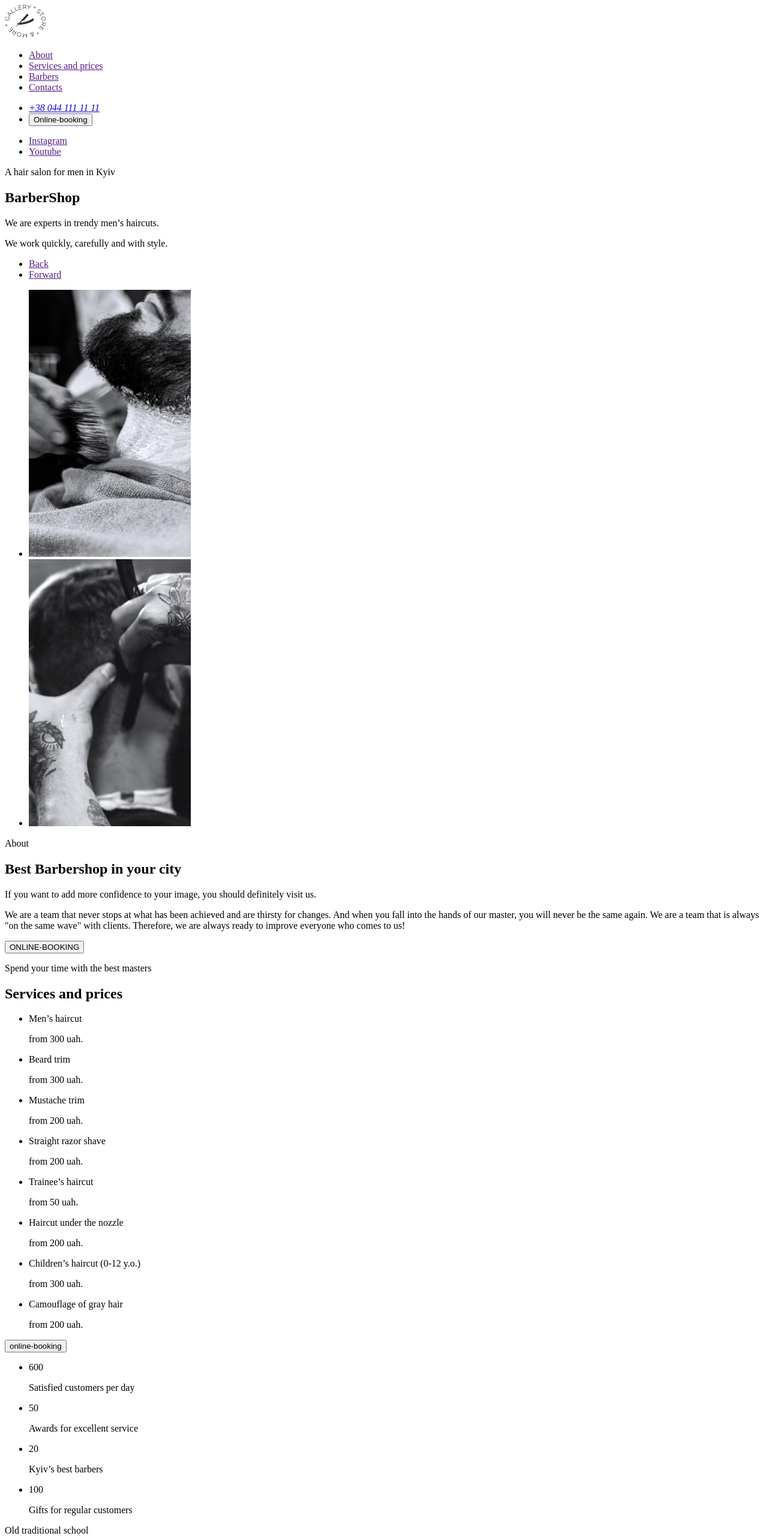
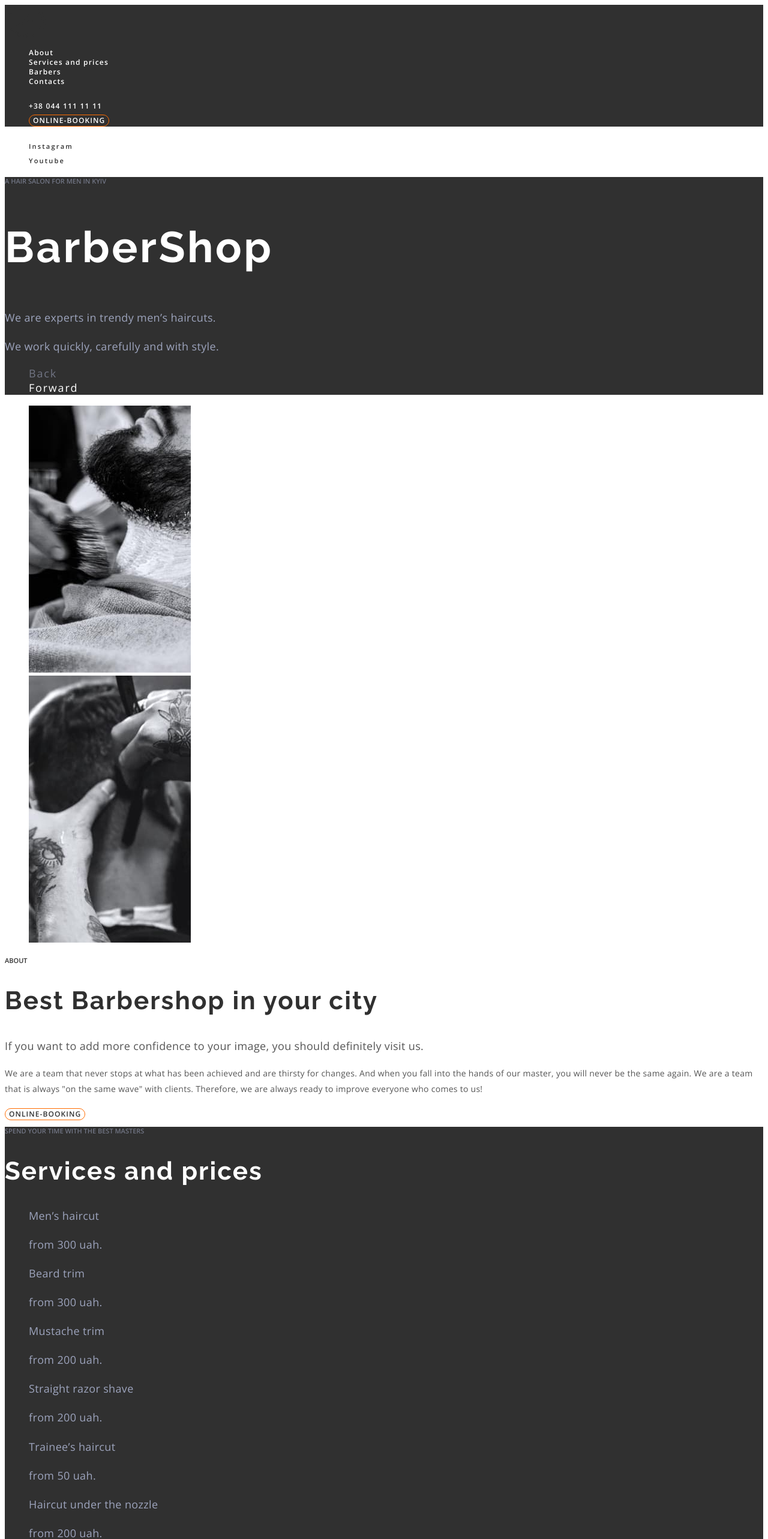
Before and after one commit to ymimemsm/Barbershop, a plain HTML site: page index.html in a window 1280 px wide. Shown: the top 2565 px of the page at 60% size. Drawn offline with nearby package versions, Linux system fonts and the light colour scheme.

Commit message:
starttin and prociding with css

```diff
--- a/index.html
+++ b/index.html
@@ -14,22 +14,22 @@
     <title>BarberShop</title>
   </head>
   <body>
-    <header>
+    <header class="headrbg">
       <nav>
         <a href="./index.html">
           <img src="./img/Logo.svg" alt="logo" width="69" height="55" />
         </a>
-        <ul>
-          <li><a href="">About</a></li>
-          <li><a href="">Services and prices</a></li>
-          <li><a href="">Barbers</a></li>
-          <li><a href="">Contacts</a></li>
+        <ul class="list headertext header-text-color">
+          <li><a class="underline header-text-color" href="">About</a></li>
+          <li><a class="underline header-text-color" href="">Services and prices</a></li>
+          <li><a class="underline header-text-color" href="">Barbers</a></li>
+          <li><a class="underline header-text-color" href="">Contacts</a></li>
         </ul>
       </nav>
       <address>
-        <ul>
-          <li><a href="tel:+380441111111">+38 044 111 11 11</a></li>
-          <li><button type="button">Online-booking</button></li>
+        <ul class="list">
+          <li><a class="underline headertext header-contacts" href="tel:+380441111111">+38 044 111 11 11</a></li>
+          <li><button type="button" class="button dark-button">Online-booking</button></li>
         </ul>
       </address>
     </header>
@@ -37,142 +37,141 @@
         <!------------------------- Hero ------------------------------->
       <section>
         <div>
-            <ul>
-                <li><a href="">Instagram</a></li>
-                <li><a href="">Youtube</a></li>
+            <ul class="list">
+                <li><a class="underline verysmalltext social-links" href="">Instagram</a></li>
+                <li><a class="underline verysmalltext social-links" href="">Youtube</a></li>
             </ul>
                     </div>
-        <div>
-            <p>A hair salon for men in Kyiv</p>
-            <h1>BarberShop</h1>
-            <p>We are experts in trendy men’s haircuts.</p>
-            <p>We work quickly, carefully and with style.</p>
-            <ul>
-                <li><a href="">Back</a></li>
-                <li><a href="">Forward</a></li>
+        <div class="temporarybg">
+            <p class="verysmalltext pherosection">A hair salon for men in Kyiv</p>
+            <h1 class="h1">BarberShop</h1>
+            <p class="maintext maintext-light-ondark">We are experts in trendy men’s haircuts.</p>
+            <p class="maintext maintext-light-ondark">We work quickly, carefully and with style.</p>
+            <ul class="list">
+                <li><a class="underline back-fwd" href="">Back</a></li>
+                <li><a class="underline fwd-back" href="">Forward</a></li>
             </ul>
         </div>
        </section>
        <!------------------------- About---------------------------------->
       <section>
-        <ul>
+        <ul class="list">
             <li><img src="./img/about/img1.jpg" alt="foto1" width="270" height="445"></li>
             <li><img src="./img/about/img2.jpg" alt="foto2" width="270" height="445"></li>
         </ul>
-        <p>About</p>
-        <h2>Best Barbershop in your city</h2>
-        <p>If you want to add more confidence to your image, you should definitely visit us.</p>
-        <p>We are a team that never stops at what has been achieved and are thirsty for changes. And when you fall into the hands of our master, you will never be the same again. We are a team that is always "on the same wave" with clients. Therefore, we are always ready to improve everyone who comes to us!</p>
-        <button type="button">ONLINE-BOOKING</button>
+        <p class="verysmalltext p1about">About</p>
+        <h2 class="h2text h2dark">Best Barbershop in your city</h2>
+        <p class="maintext">If you want to add more confidence to your image, you should definitely visit us.</p>
+        <p class="p3about">We are a team that never stops at what has been achieved and are thirsty for changes. And when you fall into the hands of our master, you will never be the same again. We are a team that is always "on the same wave" with clients. Therefore, we are always ready to improve everyone who comes to us!</p>
+        <button type="button" class="button light-button">ONLINE-BOOKING</button>
         </section>
       <!---------------------- Services and Prices ---------------------->
-      <section>
-        <p>Spend your time with the best masters</p>
-        <h2>Services and prices</h2>
-<ul>
-    <li>
-        <p>Men’s haircut</p>
-        <p>from 300 uah.</p>
+      <section class="temporarybg">
+        <p class="verysmalltext pherosection">Spend your time with the best masters</p>
+        <h2 class="h2text h2light">Services and prices</h2>
+<ul class="list">
+    <li >
+        <p class="maintext maintext-light-ondark">Men’s haircut</p>
+        <p class="maintext maintext-light-ondark">from 300 uah.</p>
     </li>
     <li>
-        <p>Beard trim</p>
-        <p>from 300 uah.</p>
+        <p class="maintext maintext-light-ondark">Beard trim</p>
+        <p class="maintext maintext-light-ondark">from 300 uah.</p>
     </li>
     <li>
-        <p>Mustache trim</p>
-        <p>from 200 uah.</p>
+        <p class="maintext maintext-light-ondark">Mustache trim</p>
+        <p class="maintext maintext-light-ondark">from 200 uah.</p>
     </li>
     <li>
-        <p>Straight razor shave</p>
-        <p>from 200 uah.</p>
+        <p class="maintext maintext-light-ondark">Straight razor shave</p>
+        <p class="maintext maintext-light-ondark">from 200 uah.</p>
     </li>
 </ul>
-<ul>
+<ul class="list">
     <li>
-        <p>Trainee’s haircut</p>
-        <p>from 50 uah.</p>
+        <p class="maintext maintext-light-ondark">Trainee’s haircut</p>
+        <p class="maintext maintext-light-ondark">from 50 uah.</p>
     </li>
     <li>
-        <p>Haircut under the nozzle</p>
-        <p>from 200 uah.</p>
+        <p class="maintext maintext-light-ondark">Haircut under the nozzle</p>
+        <p class="maintext maintext-light-ondark">from 200 uah.</p>
     </li>
     <li>
-        <p>Children’s haircut (0-12 y.o.)</p>
-        <p>from 300 uah.</p>
+        <p class="maintext maintext-light-ondark">Children’s haircut (0-12 y.o.)</p>
+        <p class="maintext maintext-light-ondark">from 300 uah.</p>
     </li>
     <li>
-        <p>Camouflage of gray hair</p>
-        <p>from 200 uah.</p>
+        <p class="maintext maintext-light-ondark">Camouflage of gray hair</p>
+        <p class="maintext maintext-light-ondark">from 200 uah.</p>
     </li>
 </ul>
-<button type="button">online-booking</button>
-
+<button type="button" class="button dark-button">online-booking</button>
       </section>
       <!------------------------- Old Traditional School---------------------------->
       <section>
-       <ul>
+       <ul class="list">
         <li>
-            <span>600</span>
-            <p>Satisfied customers per day</p>
+            <span class="numbers">600</span>
+            <p class="verysmalltext under-number-text">Satisfied customers per day</p>
         </li>
         <li>
-            <span>50</span>
-            <p>Awards for excellent service</p>
+            <span class="numbers">50</span>
+            <p class="verysmalltext under-number-text">Awards for excellent service</p>
         </li>
         <li>
-            <span>20</span>
-            <p>Kyiv’s best barbers</p>
+            <span class="numbers">20</span>
+            <p class="verysmalltext under-number-text">Kyiv’s best barbers</p>
         </li>
         <li>
 
-            <span>100</span>
-            <p>Gifts for regular customers</p>
+            <span class="numbers">100</span>
+            <p class="verysmalltext under-number-text">Gifts for regular customers</p>
         </li>
        </ul>
-       <p>Old traditional school</p>
-       <h2>¿Why people come to us?</h2>
-       <p>Only good things are said about us. But it's better to see and feel 1 time than read 10 times. </p>
+       <p class="verysmalltext p1about">Old traditional school</p>
+       <h2 class="h2text h2dark">¿Why people come to us?</h2>
+       <p class="maintext">Only good things are said about us. But it's better to see and feel 1 time than read 10 times. </p>
 
       </section>
       <!------------------------------------The Team----------------------------->
       <section>
-        <p>For true enjoyers of the atmosphere</p>
-        <h2>Our barbers</h2>
-        <ul>
+        <p class="verysmalltext p1about">For true enjoyers of the atmosphere</p>
+        <h2 class="h2text h2dark">Our barbers</h2>
+        <ul class="list">
                         <li>
-                <a href="">
+                <a  class="underline" href="">
                     <img src="./img/team/img4.jpg" alt="John Smith" width="370" height="346">
-                        <h3>John Smith</h3>
-                        <p>Extreme Barber</p>
+                        <h3 class="team-name-text">John Smith</h3>
+                        <p class="p1team">Extreme Barber</p>
                 </a>
-                <ul>
-                    <li><a href=""><img src="./img/social-logos/instagram.svg" alt="instagram-logo" width="44" height="44"></a></li>
+                <ul class="list">
+                    <li><a href=""><img src="./img/social-logos/instagram-b.svg" alt="instagram-logo" width="44" height="44"></a></li>
                     <li><a href=""><img src="./img/social-logos/tweeter.svg" alt="tweeter-logo" width="44" height="44"></a></li>
                     <li><a href=""><img src="./img/social-logos/facebook.svg" alt="facebook-logo" width="44" height="44"></a></li>
                     <li><a href=""><img src="./img/social-logos/linkedIn.svg" alt="linjeIn-logo" width="44" height="44"></a></li>
                 </ul>
             </li>
             <li>
-                <a href="">
+                <a  class="underline" href="">
                     <img src="./img/team/img5.jpg" alt="Michele Doe" width="370" height="346">
-                        <h3>Michele Doe</h3>
-                        <p>Extreme Barber</p>
+                        <h3 class="team-name-text">Michele Doe</h3>
+                        <p class="p1team">Extreme Barber</p>
                 </a>
-                <ul>
-                    <li><a href=""><img src="./img/social-logos/instagram.svg" alt="instagram-logo" width="44" height="44"></a></li>
+                <ul class="list">
+                    <li><a href=""><img src="./img/social-logos/instagram-b.svg" alt="instagram-logo" width="44" height="44"></a></li>
                     <li><a href=""><img src="./img/social-logos/tweeter.svg" alt="tweeter-logo" width="44" height="44"></a></li>
                     <li><a href=""><img src="./img/social-logos/facebook.svg" alt="facebook-logo" width="44" height="44"></a></li>
                     <li><a href=""><img src="./img/social-logos/linkedIn.svg" alt="linjeIn-logo" width="44" height="44"></a></li>
                 </ul>
             </li>
             <li>
-                <a href="">
+                <a  class="underline" href="">
                     <img src="./img/team/img6.jpg" alt="Alan Black" width="370" height="346">
-                        <h3>Alan Black</h3>
-                        <p>Extreme Barber</p>
+                        <h3 class="team-name-text">Alan Black</h3>
+                        <p class="p1team">Extreme Barber</p>
                 </a>
-                <ul>
-                    <li><a href=""><img src="./img/social-logos/instagram.svg" alt="instagram-logo" width="44" height="44"></a></li>
+                <ul class="list">
+                    <li><a href=""><img src="./img/social-logos/instagram-b.svg" alt="instagram-logo" width="44" height="44"></a></li>
                     <li><a href=""><img src="./img/social-logos/tweeter.svg" alt="tweeter-logo" width="44" height="44"></a></li>
                     <li><a href=""><img src="./img/social-logos/facebook.svg" alt="facebook-logo" width="44" height="44"></a></li>
                     <li><a href=""><img src="./img/social-logos/linkedIn.svg" alt="linjeIn-logo" width="44" height="44"></a></li>
@@ -182,8 +181,8 @@
       </section>
       <!-------------------------------------Work-------------------------->
       <section>
-        <p>In Latin, "barba" means "beard"</p>
-        <ul>
+        <p class="verysmalltext p1about">In Latin, "barba" means "beard"</p>
+        <ul class="list">
             <li><img src="./img/work/img7.jpg" alt="fotowork"></li>
             <li><img src="./img/work/img8.jpg" alt="fotowork"></li>
             <li><img src="./img/work/img9.jpg" alt="fotowork"></li>
@@ -191,18 +190,18 @@
         </ul>
       </section>
       <!----------------------------------OnlineBooking------------------->
-      <section>
-        <h2>Online-booking</h2>
+      <section class="temporarybg">
+        <h2 class="h2text h2light">Online-booking</h2>
       </section>
       <!-----------------------------------Contacts----------------------->
-      <section>
-        <h2>Contacts</h2>
+      <section class="temporarybg">
+        <h2 class="h2text h2light">Contacts</h2>
         <address>
-        <ul>
-            <li><a href="https://goo.gl/maps/eypBmwnykn2r4F7h6">st. Vasilkivska, 7A <br>
+        <ul class="list">
+            <li><a class="underline contacts-address" href="https://goo.gl/maps/eypBmwnykn2r4F7h6">st. Vasilkivska, 7A <br>
                 Kyiv, 08132</a></li>
-            <li><a href="tel:+380441111111">+38 044 111 11 11</a></li>
-            <li><a href="mailto:barbershop@email.com">barbershop@email.com</a></li>
+            <li><a class="underline maintext contacts-tel" href="tel:+380441111111">+38 044 111 11 11</a></li>
+            <li><a class="underline maintext contact-email" href="mailto:barbershop@email.com">barbershop@email.com</a></li>
         </ul>
         </address>
         <p>Working hours</p>
@@ -211,12 +210,13 @@
         <!-- <iframe src="https://www.google.com/maps/embed?pb=!1m18!1m12!1m3!1d2543.4306839483056!2d30.501026775865547!3d50.39581067158179!2m3!1f0!2f0!3f0!3m2!1i1024!2i768!4f13.1!3m3!1m2!1s0x40d4c8c951889799%3A0x58e0259a6e5b738d!2z0YPQuy4g0JLQsNGB0LjQu9GM0LrQvtCy0YHQutCw0Y8sIDcsINCa0LjQtdCyLCDQo9C60YDQsNC40L3QsCwgMDIwMDA!5e0!3m2!1sru!2sde!4v1672956192242!5m2!1sru!2sde" width="300" height="225" style="border:0;" allowfullscreen="" loading="lazy" referrerpolicy="no-referrer-when-downgrade"></iframe>     -->
       </section>
     </main>
+    <!--------------------------------------------Footer------------------------------->
     <footer>
       <p>
         <span>&#169;</span>Copyright 2020</p>
-      <ul>
-        <li><a href="">Instagram</a></li>
-        <li><a href="">Youtube</a></li>
+      <ul class="list">
+        <li><a class="underline" href="">Instagram</a></li>
+        <li><a class="underline" href="">Youtube</a></li>
       </ul>
     </footer>
   </body>
--- a/styles.css
+++ b/styles.css
@@ -0,0 +1,229 @@
+:root{
+    --main-color-headers:#303030;
+    --main-color-active:#FF6C00;
+    --main-color-lighondark:#FFFFFF;
+}
+body{
+    background-color: #FFFFFF;
+    color:#555555;
+    font-family: "Open Sans",sans-serif;
+    font-style: normal;
+    font-weight: 400;
+    font-size: 18px;
+}
+/*-------------------- Comon fonts---------------------------- */
+.temporarybg{
+    background-color:#303030 ;
+}
+.maintext{
+    font-style: normal;
+    font-weight: 400;
+    font-size: 18px;
+    line-height: 1.67;
+    letter-spacing: 0.02em;
+}
+.h2text{
+font-family: 'Raleway';
+font-style: normal;
+font-weight: 700;
+font-size: 42px;
+line-height: 1.16;
+letter-spacing: 0.05em;
+}
+
+.verysmalltext{
+font-weight: 600;
+font-size: 11px;
+line-height: 1.36;
+}
+.button{
+    font-family: 'Open Sans';
+    font-style: normal;
+    font-weight: 600;
+    font-size: 12px;
+    line-height: 1.33;
+    border-radius: 25px;
+    letter-spacing: 0.09em;
+    border: 1px solid #FF6C00;
+    text-transform: uppercase;
+}
+/*--------------------Removing dots from the li----------------------------*/
+.list{
+    list-style: none;
+}
+/*-------------------Removing underline from the links---------------------*/
+.underline{
+    text-decoration: none;
+}
+/*---------------------Invisible text-------------------------------------*/
+.visually-hidden {
+    position: absolute;
+    white-space: nowrap;
+    width: 1px;
+    height: 1px;
+    overflow: hidden;
+    border: 0;
+    padding: 0;
+    clip: rect(0 0 0 0);
+    clip-path: inset(50%);
+    margin: -1px;
+}
+/*--------------------------Header---------------------------------------*/
+.headertext{
+    font-weight: 600;
+    font-size: 12px;
+    line-height: 1.33;
+    letter-spacing: 0.1em;
+    }
+.header-text-color{
+    color: var(--main-color-lighondark);
+        }
+.header-text-color:hover{
+    color:var(--main-color-active);
+}
+.header-text-color:focus{
+    color: var(--main-color-active);
+}
+
+/* temporary color for the header */
+.headrbg{
+    background-color: #303030;;
+}
+.header-contacts{
+    color: var(--main-color-lighondark);
+    text-transform: uppercase;
+    font-style: normal;
+}
+.header-contacts:hover{
+color:var(--main-color-active);
+}
+.header-contacts:focus{
+color:var(--main-color-active);
+}
+.dark-button{
+color:var(--main-color-lighondark);
+background-color: var(--main-color-headers);
+cursor: pointer;
+}
+.dark-button:hover{
+    color:var(--main-color-lighondark);
+    background-color: var(--main-color-active);
+}
+.dark-button:focus{
+    color:var(--main-color-lighondark);
+    background-color: var(--main-color-active);
+}
+/*--------------------------------Main section-------------------------------*/
+/*--------------------------------Hero--------------------------------------*/
+.social-links{
+    color:var(--main-color-headers);
+    letter-spacing: 0.2em;
+}
+.social-links:hover{
+    color:var(--main-color-active);
+}
+.social-links:focus{
+    color:var(--main-color-active);
+}
+.pherosection{
+    text-transform: uppercase;
+    color: rgba(157, 164, 189, 0.6);
+}
+.h1{
+font-family: 'Raleway';
+font-style: normal;
+font-weight: 700;
+font-size: 72px;
+line-height: 85px;
+letter-spacing: 0.05em;
+color: #FFFFFF;
+}
+.maintext-light-ondark{
+    color:#9DA4BD;
+}
+.back-fwd{
+letter-spacing: 0.1em;
+color: rgba(157, 164, 189, 0.6);
+}
+.fwd-back{
+text-align: right;
+letter-spacing: 0.1em;
+color: #FFFFFF;
+}
+/*---------------------------------------About--------------------------------------------*/
+.p1about{
+text-transform: uppercase;
+color: var(--main-color-headers);
+}
+.h2dark{
+    color: var(--main-color-headers);
+}
+.p3about{
+font-size: 14px;
+line-height: 1.86;
+letter-spacing: 0.02em;
+}
+.light-button{
+    color:var(--main-color-headers);
+    background-color: #FFFFFF;
+}
+.light-button:hover{
+    color: #FFFFFF;
+    background-color: var(--main-color-active);
+}
+.light-button:focus{
+    color: #FFFFFF;
+    background-color: var(--main-color-active);
+}
+/* <!---------------------- Services and Prices ----------------------> */
+.h2light{
+    color: #FFFFFF;
+}
+/* <!------------------------- Old Traditional School----------------------------> */
+.numbers{
+font-weight: 700;
+font-size: 42px;
+line-height: 57px;
+text-align: center;
+letter-spacing: 0.05em;
+color:var(--main-color-headers)
+}
+.under-number-text{
+    /* text-align: center;  tool out maybe in future put back*/
+    color: var(--main-color-headers);
+}
+/* <!------------------------------------The Team-----------------------------> */
+.team-name-text{
+    font-weight: 400;
+    font-size: 18px;
+    line-height: 1.38;
+    /* text-align: center; */
+    letter-spacing: 0.02em;
+    color: var(--main-color-headers);
+}
+.p1team{
+font-weight: 400;
+font-size: 14px;
+line-height: 19px;
+/* text-align: center; */
+letter-spacing: 0.02em;
+color: #FF6C00;
+}
+/* <!-------------------------------------Work--------------------------> */
+/* <!----------------------------------OnlineBooking-------------------> */
+/* <!-----------------------------------Contacts-----------------------> */
+.contacts-address{
+font-style: normal;
+font-weight: 700;
+font-size: 18px;
+line-height: 1.67x;
+letter-spacing: 0.02em;
+color: #9DA4BD;
+}
+.contacts-tel{
+    color: #9DA4BD;
+}
+.contact-email{
+    color: #9DA4BD;
+    text-decoration-line: underline;
+}
```
Also changed, not shown: img/social-logos/instagram-b.svg (added), img/social-logos/instagram-r.svg (renamed from img/social-logos/instagram.svg), 1 other file.
